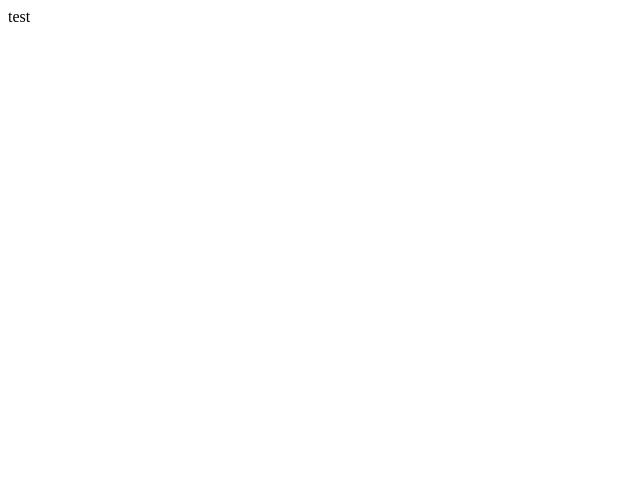
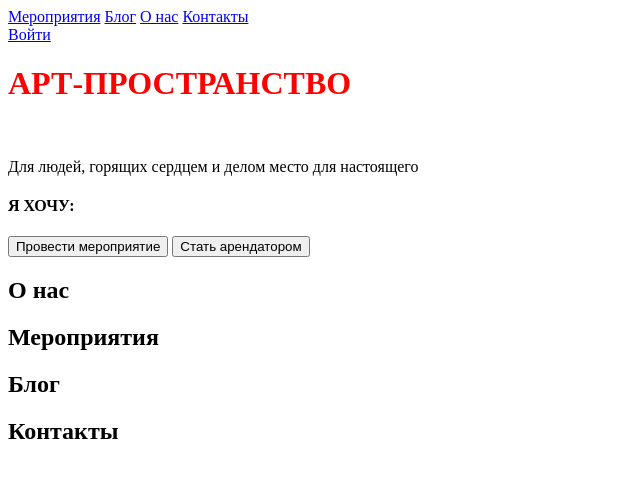
Before and after one commit to BestElpis/BestElpis-github.io, a plain HTML site: page idnex.html in a window 1280 px wide. Shown: the whole page, without its empty margins (0-640 px from the left). Drawn offline with Linux system fonts and the light colour scheme.

Commit message:
add styles

```diff
--- a/idnex.html
+++ b/idnex.html
@@ -1,4 +1,63 @@
 <!DOCTYPE html>
-<html>
-    test
+<html lang="ru">
+
+    <head>
+        <meta charset="UTF-8" />
+        <title>Lenni</title>
+        <link rel="stylesheet" href="styles/styles.css">
+    </head>
+
+    <body class="body">
+        <header class="page-header">
+            <a class="page-header__logo" href="#"><logo/a>
+            <nav class="page-header__nav">
+                <a class="page-header__nav-link" href="#">Мероприятия</a>
+                <a class="page-header__nav-link" href="#">Блог</a>
+                <a class="page-header__nav-link" href="#">О нас</a>
+                <a class="page-header__nav-link" href="#">Контакты</a>
+            </nav>
+            <a class="page-header__user-link" href="#">Войти</a>
+        </header>
+        <main class="main">
+            <div class="home">
+                <header class="main-haeder home__main-header">
+                    <h1>АРТ-ПРОСТРАНСТВО</h1>
+                    <img />
+                    <p>Для людей, горящих сердцем и делом
+                        место для настоящего</p>
+                </header>
+
+                <section class="offers home__offers">
+                    <h4 class="offers__title">Я ХОЧУ:</h4>
+                    <div class="offers__btns">
+                        <button class="offers__btn btn btn--red" type="button">Провести мероприятие</button>
+                        <button class="offers__btn btn" type="button">Стать арендатором</button>
+                    </div>
+                </section>
+
+                <section class="offers home__about">
+                    <h2 class="about__section-title section-title">О нас</h2>
+                    <div class="about__container"></div>
+                </section>
+
+                <section class="upcoming home__upcoming">
+                    <h2 class="upcoming__section-title">Мероприятия</h2>
+                    <div class="about__container"></div>
+                </section>
+
+                <section class="listing home__listing">
+                    <h2 class="listing__section-title section-title">Блог</h2>
+                    <div></div>
+                </section>
+
+                <section class="contacts home__contacts">
+                    <h2 class="contacts__section-title section-title">Контакты</h2>
+                    <div class="contacts__container"></div>
+                </section>
+                <div class="doit"></div>
+            </div>
+        </main>
+        <footer class="page-footer"></footer>
+
+    </body>
 </html>
--- /dev/null
+++ b/styles/styles.css
@@ -0,0 +1,3 @@
+h1{
+    color:red;
+}
```
